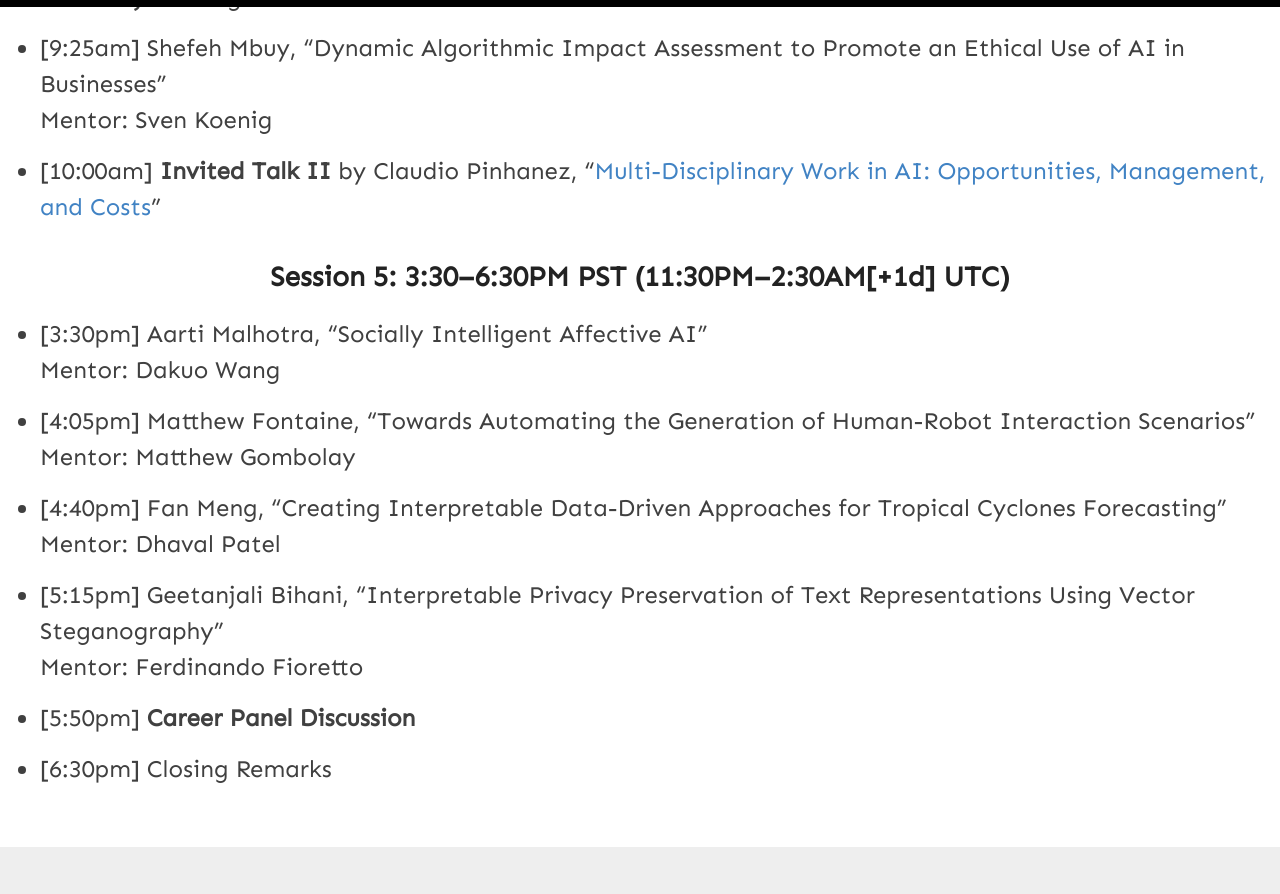
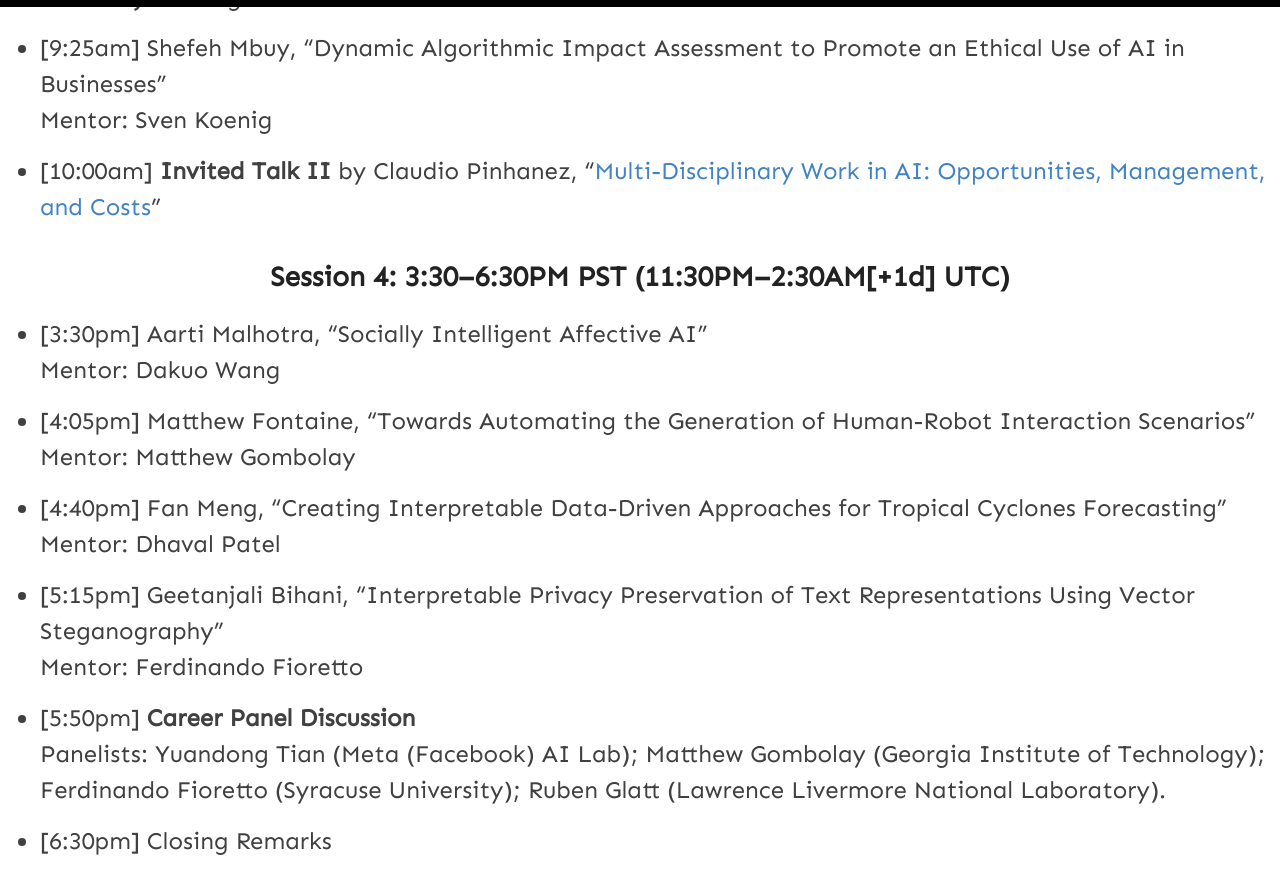
Before and after one commit to yue-ning/dc2025, a Jekyll site: the page built from _pages/schedule.md, in a window 1280 px wide and 900 px high, scrolled down 1864 px. Shown: the top 894 px of the window. Built offline with Jekyll 4.4.1, drawn with Linux system fonts in a browser that asks for light colours; some of the changed text lies outside the part shown.

Commit message:
add panelists

```diff
--- a/_pages/schedule.md
+++ b/_pages/schedule.md
@@ -59,7 +59,7 @@ Mentor: Sven Koenig
 
 - [10:00am] **Invited Talk II** by Claudio Pinhanez, "[Multi-Disciplinary Work in AI: Opportunities, Management, and Costs](../speakers/talk2)"
 
-### Session 5: 3:30–6:30PM PST (11:30PM–2:30AM[+1d] UTC)
+### Session 4: 3:30–6:30PM PST (11:30PM–2:30AM[+1d] UTC)
 
 - [3:30pm] Aarti Malhotra, "Socially Intelligent Affective AI" \
 Mentor: Dakuo Wang
@@ -73,6 +73,7 @@ Mentor: Dhaval Patel
 - [5:15pm] Geetanjali Bihani, "Interpretable Privacy Preservation of Text Representations Using Vector Steganography" \
 Mentor: Ferdinando Fioretto
 
-- [5:50pm] **Career Panel Discussion**
+- [5:50pm] **Career Panel Discussion** \
+Panelists: Yuandong Tian (Meta (Facebook) AI Lab); Matthew Gombolay (Georgia Institute of Technology); Ferdinando Fioretto (Syracuse University); Ruben Glatt (Lawrence Livermore National Laboratory).
 
 - [6:30pm] Closing Remarks
```
Also changed, not shown: other parts of _pages/schedule.md (+1 -1 lines).
